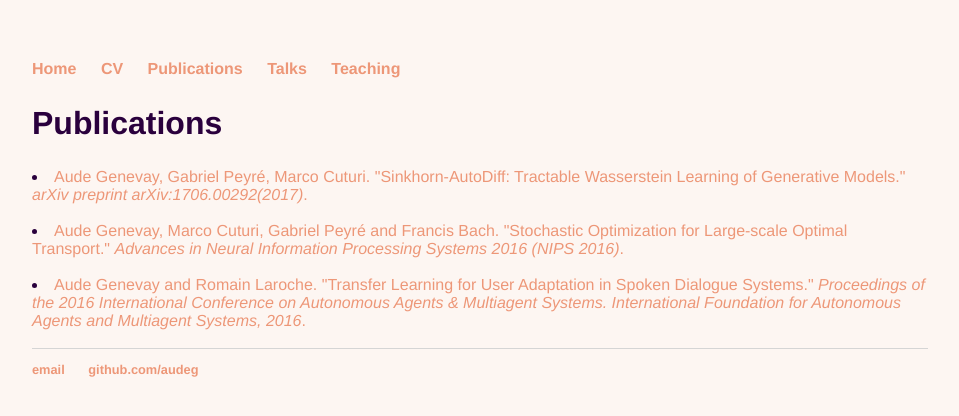
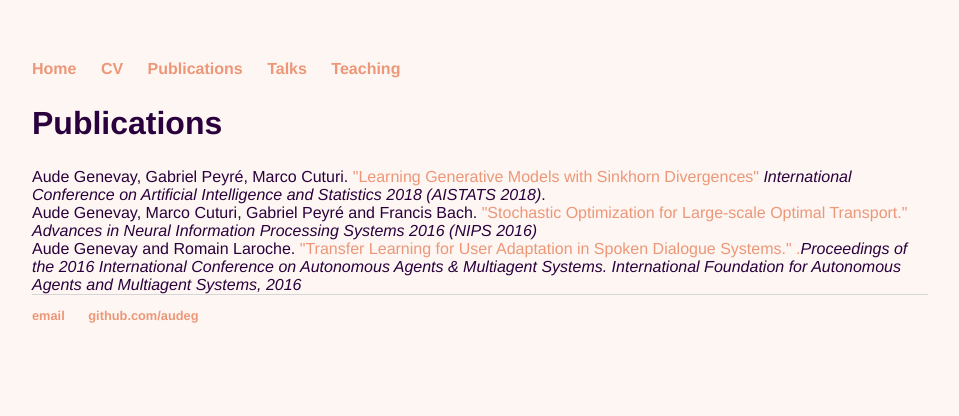
Before and after one commit to audeg/audeg.github.io, a Jekyll site: the page built from publications/index.html, in a window 1280 px wide. Shown: the top 416 px of the page, without its empty margins (160-1119 px from the left). Built offline with Jekyll 4.4.1, drawn with Linux system fonts in a browser that asks for light colours.

Commit message:
Update index.html

```diff
--- a/publications/index.html
+++ b/publications/index.html
@@ -4,12 +4,13 @@ title: Publications
 ---
 <h2>Publications</h2>
 
-<li><a href="https://arxiv.org/abs/1706.00292">
- Aude Genevay, Gabriel Peyré, Marco Cuturi. "Sinkhorn-AutoDiff: Tractable Wasserstein Learning of Generative Models." <i>arXiv preprint arXiv:1706.00292(2017)</i>.</a></li>
+Aude Genevay, Gabriel Peyré, Marco Cuturi.<a href="https://arxiv.org/abs/1706.00292">
+  "Learning Generative Models with Sinkhorn Divergences" </a><i>International Conference on
+Artificial Intelligence and Statistics 2018 (AISTATS 2018)</i>.
 <br />
-<li><a href="https://hal.archives-ouvertes.fr/hal-01321664">
- Aude Genevay, Marco Cuturi, Gabriel Peyré and Francis Bach. "Stochastic Optimization for Large-scale Optimal Transport." <i> Advances in Neural Information Processing Systems 2016 (NIPS 2016)</i>.</a></li>
+ Aude Genevay, Marco Cuturi, Gabriel Peyré and Francis Bach. <a href="https://hal.archives-ouvertes.fr/hal-01321664">
+ "Stochastic Optimization for Large-scale Optimal Transport."</a><i> Advances in Neural Information Processing Systems 2016 (NIPS 2016)</i>
 <br />
-<li><a href="https://www.researchgate.net/publication/292146465_Transfer_Learning_for_User_Adaptation_in_Spoken_Dialogue_Systems">
- Aude Genevay and Romain Laroche. "Transfer Learning for User Adaptation in Spoken Dialogue Systems." <i>Proceedings of the 2016 International Conference on Autonomous Agents & Multiagent Systems. International Foundation for Autonomous Agents and Multiagent Systems, 2016</i>.</a></li>
+Aude Genevay and Romain Laroche. <a href="https://www.researchgate.net/publication/292146465_Transfer_Learning_for_User_Adaptation_in_Spoken_Dialogue_Systems">
+  "Transfer Learning for User Adaptation in Spoken Dialogue Systems." .</a><i>Proceedings of the 2016 International Conference on Autonomous Agents & Multiagent Systems. International Foundation for Autonomous Agents and Multiagent Systems, 2016</i>
 <br />
```
